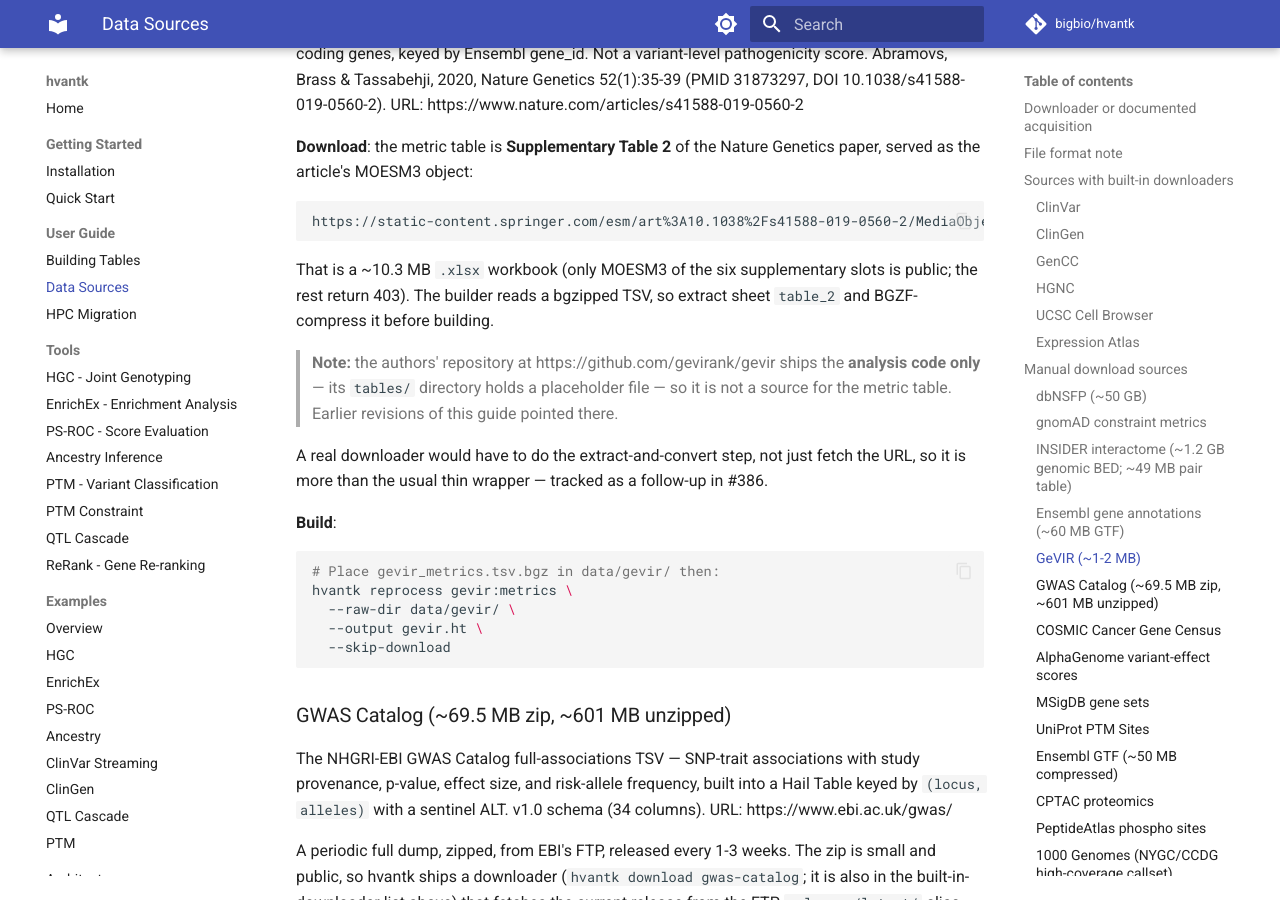
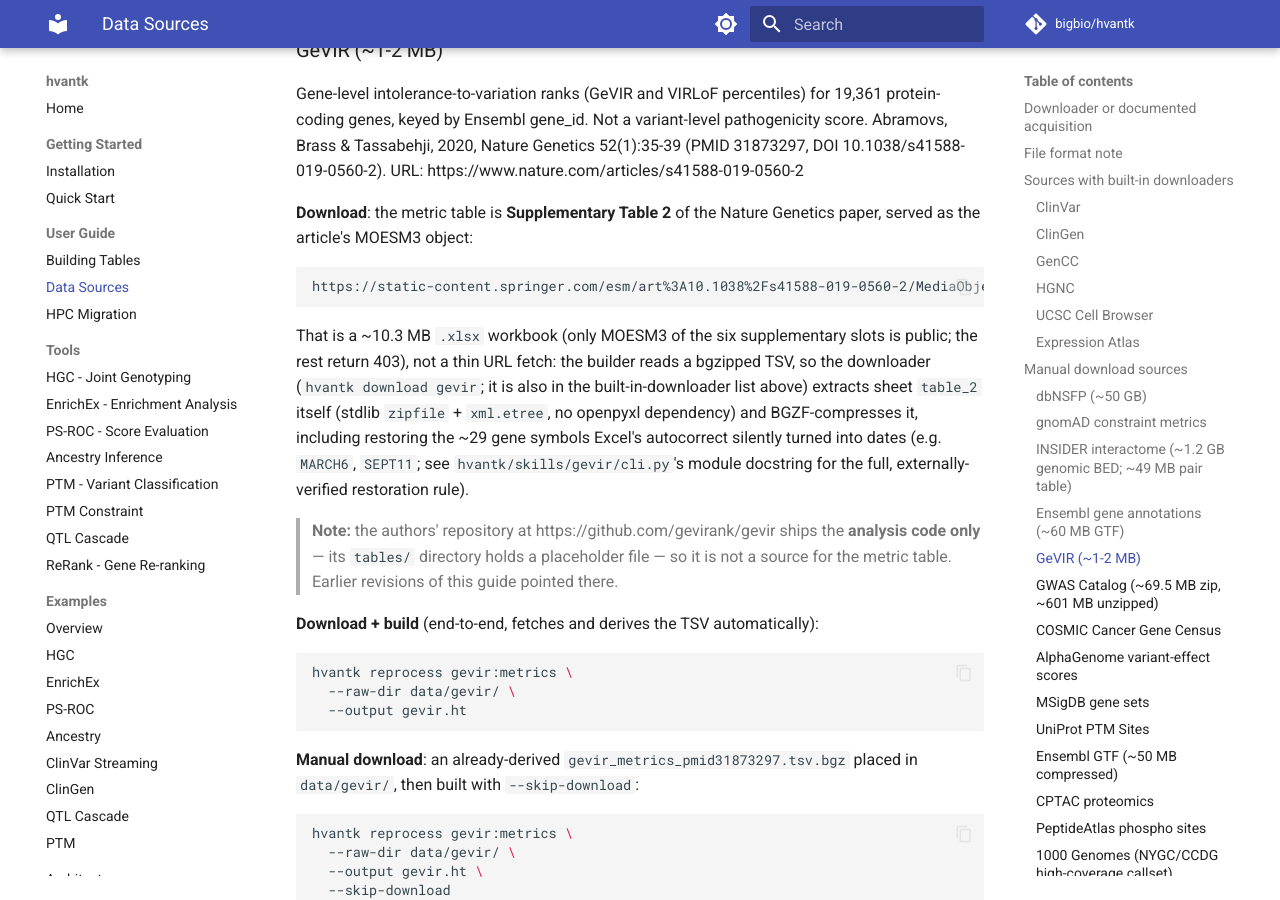
Before and after one commit to bigbio/hvantk, an MkDocs documentation site: the page built from docs_site/guide/data-sources.md, in a window 1280 px wide and 900 px high, scrolled down 7417 px. Built offline with MkDocs 1.6.1 and Material for MkDocs 9.7.7, drawn with Linux system fonts in a browser that asks for light colours; comment, search, counter and statistics services are not loaded; some of the changed text lies outside the part shown.

Commit message:
docs(gevir): document the downloader and drop the skip-download requirement
Update the plugin SKILL.md (status/scope, raw-format gotchas, integration
points, workflow steps, update playbook, validation contract) and the
data-sources guide to reflect that gevir:metrics now ships a downloader:
hvantk reprocess gevir:metrics works without --skip-download, and that
flag is now documented only as the optional, manual fallback for a
hand-supplied TSV. Also documents the five Excel-date-mangled gene
families the downloader restores and that the committed fixture is now
synthetic.

````diff
--- a/docs_site/guide/data-sources.md
+++ b/docs_site/guide/data-sources.md
@@ -56,6 +56,7 @@
 | PeptideAtlas phospho | `hvantk download peptideatlas-phospho` | ~549 MB |
 | INSIDER interfaces | `hvantk download insider-interfaces` | ~49 MB |
 | GWAS Catalog | `hvantk download gwas-catalog` | ~70 MB zip (~601 MB unzipped TSV) |
+| GeVIR gene metrics | `hvantk download gevir` | ~10.3 MB xlsx (~0.6 MB derived TSV) |
 | 1000 Genomes sample panel | *(no standalone command; see [1000 Genomes](#1000-genomes-nygcccdg-high-coverage-callset))* | ~55 KB |
 
 ### ClinVar
@@ -311,21 +312,31 @@
 ```
 
 That is a ~10.3 MB `.xlsx` workbook (only MOESM3 of the six supplementary slots is
-public; the rest return 403). The builder reads a bgzipped TSV, so extract sheet
-`table_2` and BGZF-compress it before building.
+public; the rest return 403), not a thin URL fetch: the builder reads a bgzipped TSV,
+so the downloader (`hvantk download gevir`; it is also in the built-in-downloader list
+above) extracts sheet `table_2` itself (stdlib `zipfile` + `xml.etree`, no openpyxl
+dependency) and BGZF-compresses it, including restoring the ~29 gene symbols Excel's
+autocorrect silently turned into dates (e.g. `MARCH6`, `SEPT11`; see
+`hvantk/skills/gevir/cli.py`'s module docstring for the full, externally-verified
+restoration rule).
 
 > **Note:** the authors' repository at https://github.com/gevirank/gevir ships the
 > **analysis code only** — its `tables/` directory holds a placeholder file — so it
 > is not a source for the metric table. Earlier revisions of this guide pointed
 > there.
 
-A real downloader would have to do the extract-and-convert step, not just fetch the
-URL, so it is more than the usual thin wrapper — tracked as a follow-up in #386.
-
-**Build**:
+**Download + build** (end-to-end, fetches and derives the TSV automatically):
 
 ```bash
-# Place gevir_metrics.tsv.bgz in data/gevir/ then:
+hvantk reprocess gevir:metrics \
+  --raw-dir data/gevir/ \
+  --output gevir.ht
+```
+
+**Manual download**: an already-derived `gevir_metrics_pmid31873297.tsv.bgz` placed in
+`data/gevir/`, then built with `--skip-download`:
+
+```bash
 hvantk reprocess gevir:metrics \
   --raw-dir data/gevir/ \
   --output gevir.ht \
````
Also changed, not shown: hvantk/skills/gevir/SKILL.md (+18 -18 lines).
